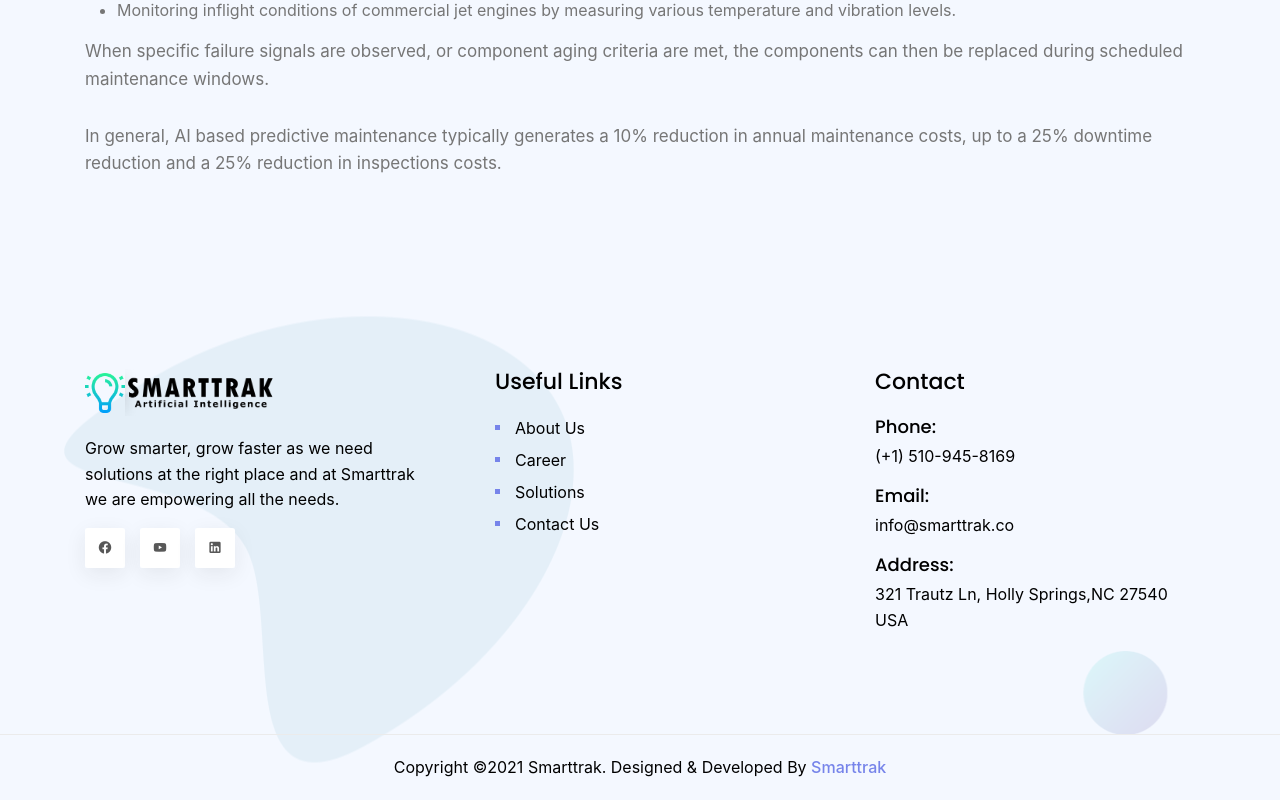
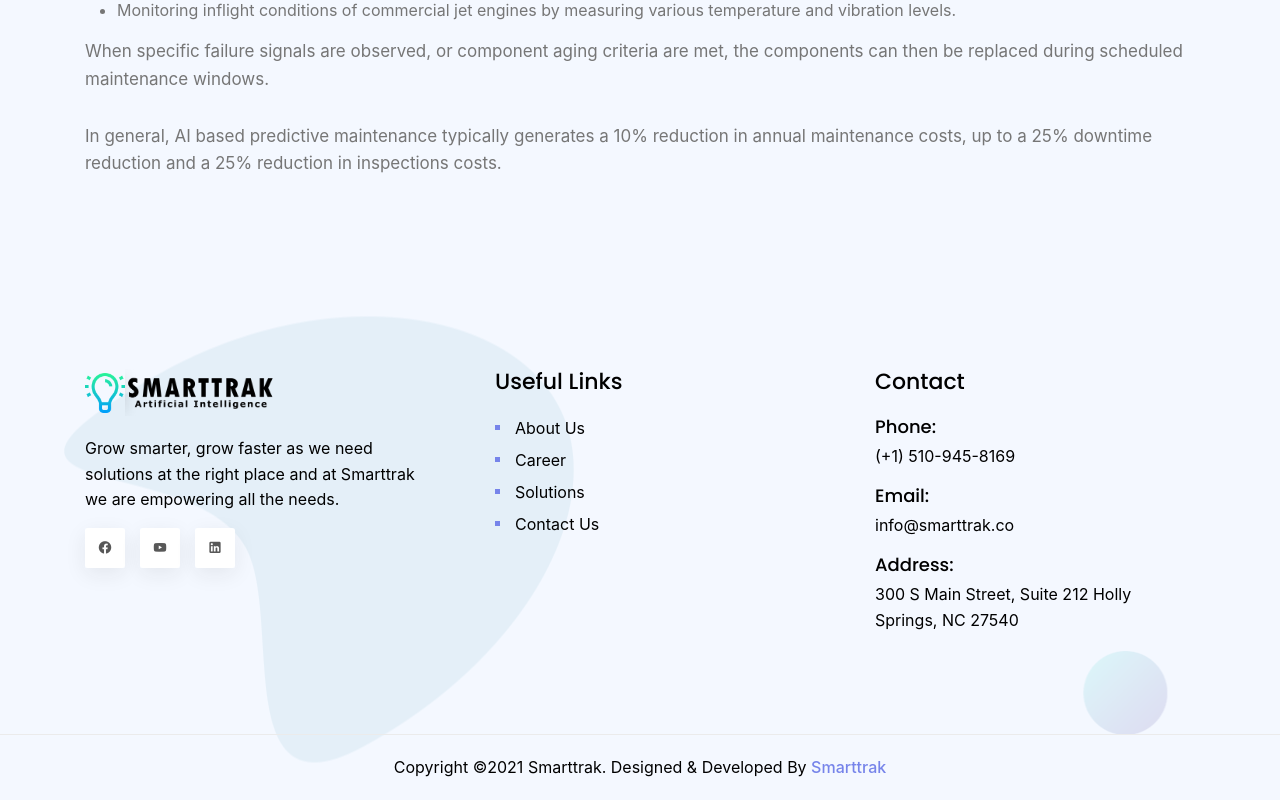
Before and after one commit to bhagawanAI-zz/Responsive-website, a React (Create React App) app: page /predictive in a window 1280 px wide. Shown: the part 652-1452 px from the top of the page. Built offline with nearby package versions, Linux system fonts and the light colour scheme.

Commit message:
updated address

```diff
--- a/src/components/Footer/Footer.js
+++ b/src/components/Footer/Footer.js
@@ -89,7 +89,8 @@ const Footer = () => {
                                     <div className="footer-address-item">
                                         <div className="footer-address-text">
                                             <h4>Address:</h4>
-                                            <p>321 Trautz Ln, Holly Springs,NC 27540 USA</p>
+                                            <p>300 S Main Street, Suite 212
+                                Holly Springs, NC 27540</p>
                                         </div>
                                     </div>
                                 </div>
```
Also changed, not shown: 1 other file (tests, documents, lock files or other folders).
